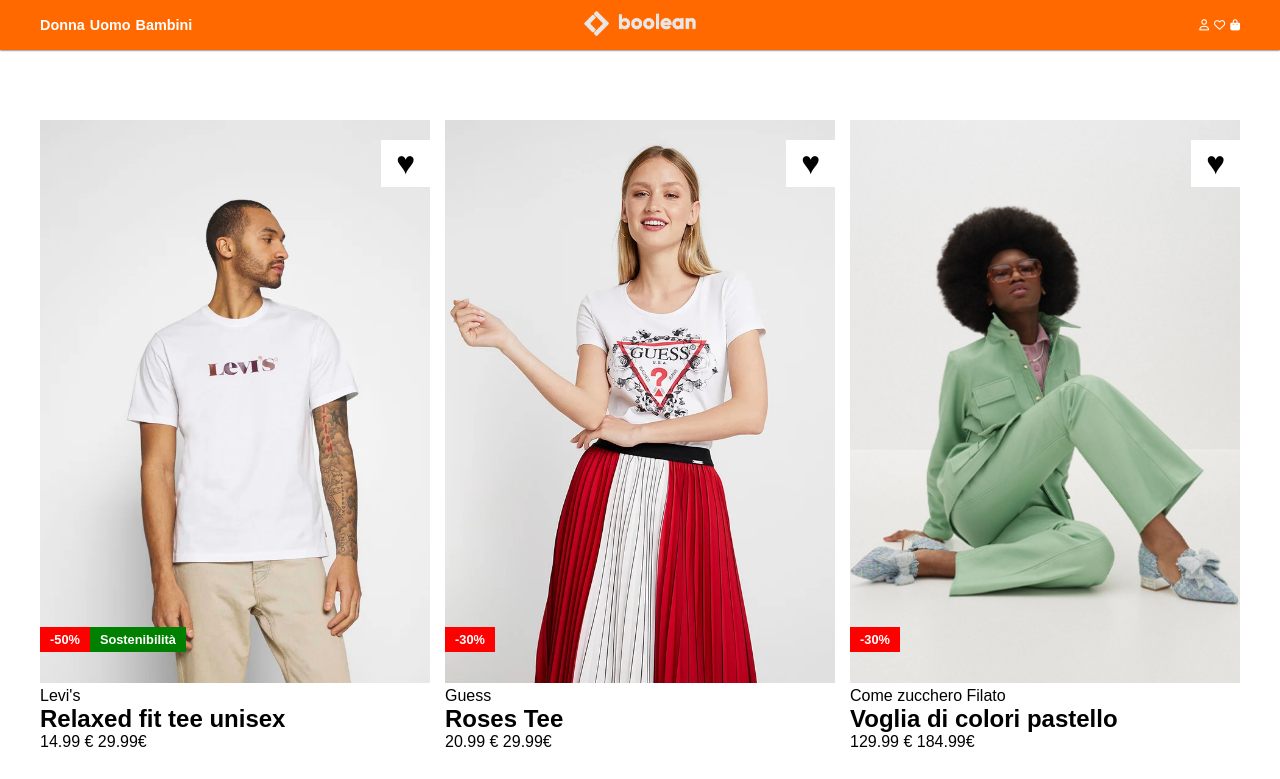
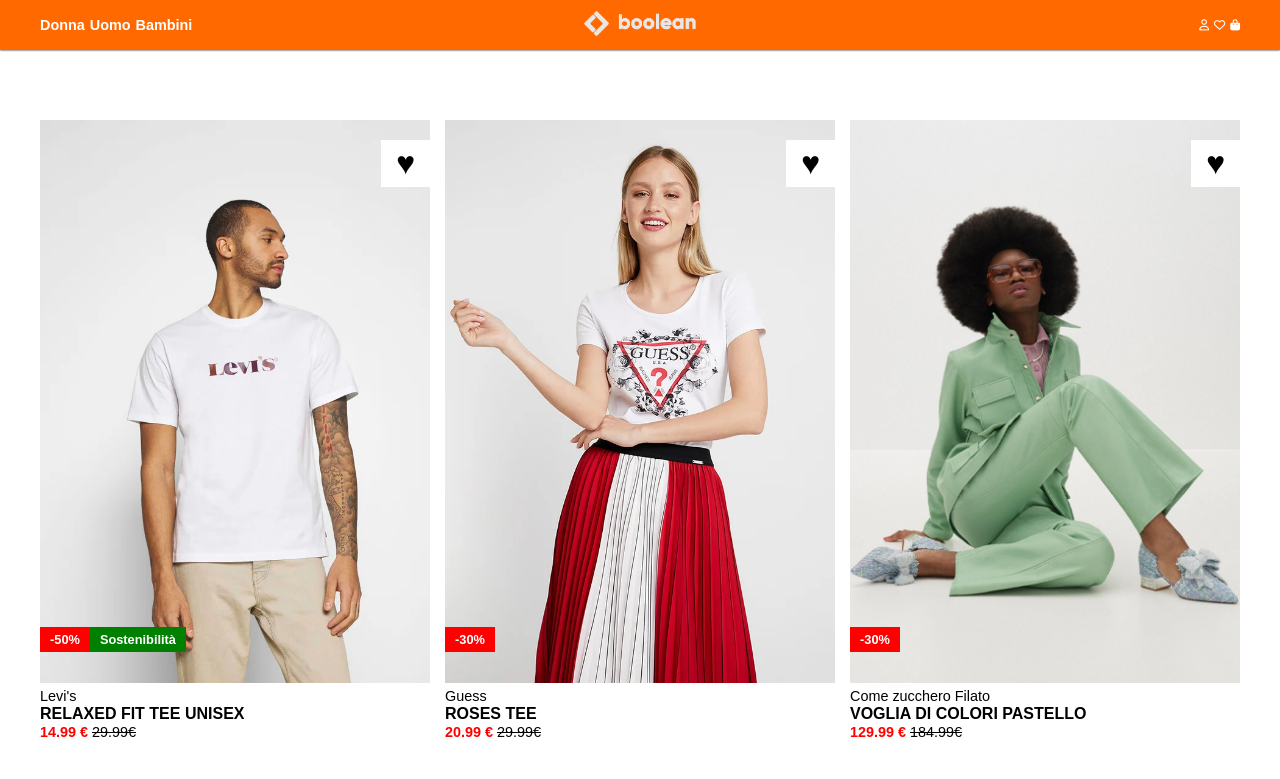
Before and after one commit to alessandrodaniello105/vite-boolando, a Vue app: page / in a window 1280 px wide. Shown: the top 779 px of the page. Built offline with nearby package versions, Linux system fonts and the light colour scheme.

Commit message:
[add]: card font style in _typography

```diff
--- a/src/scss/partials/_typography.scss
+++ b/src/scss/partials/_typography.scss
@@ -2,6 +2,8 @@
   font-family: Arial, Helvetica, sans-serif;
 }
 
+
+// HEADER
 .top-bar ul li {
   font-weight: bold;
   font-size: 0.9rem;
@@ -24,3 +26,26 @@
 .top-bar .logo {
   text-align: center;
 }
+
+// CARD
+.small-col .text-box h2 {
+  text-transform: uppercase;
+  font-size: 1rem;
+}
+
+.product-brand,
+.discount.price,
+.original.price {
+  font-size: 0.9rem;
+}
+
+.discount.price {
+  color: red;
+  font-weight: bold;
+}
+
+.original.price {
+  text-decoration: underline;
+  text-underline-offset: -40%;
+  text-decoration-skip-ink: none;
+}
```
